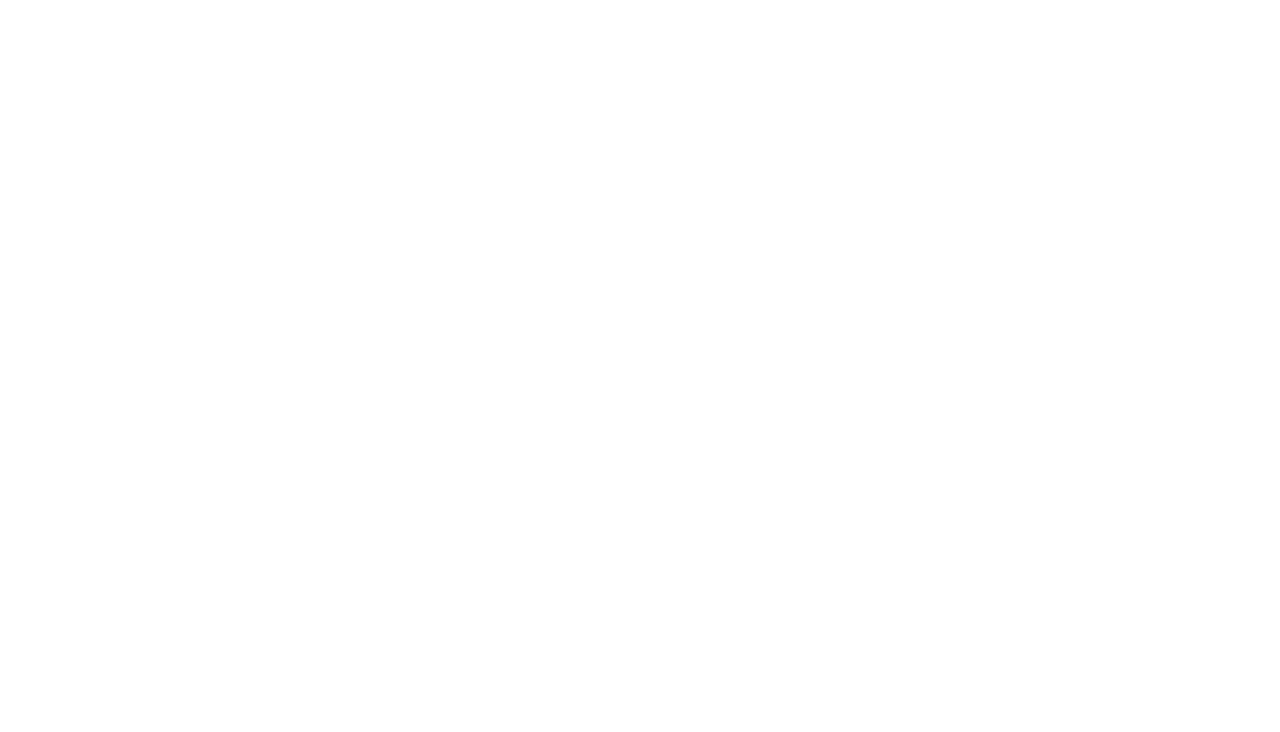
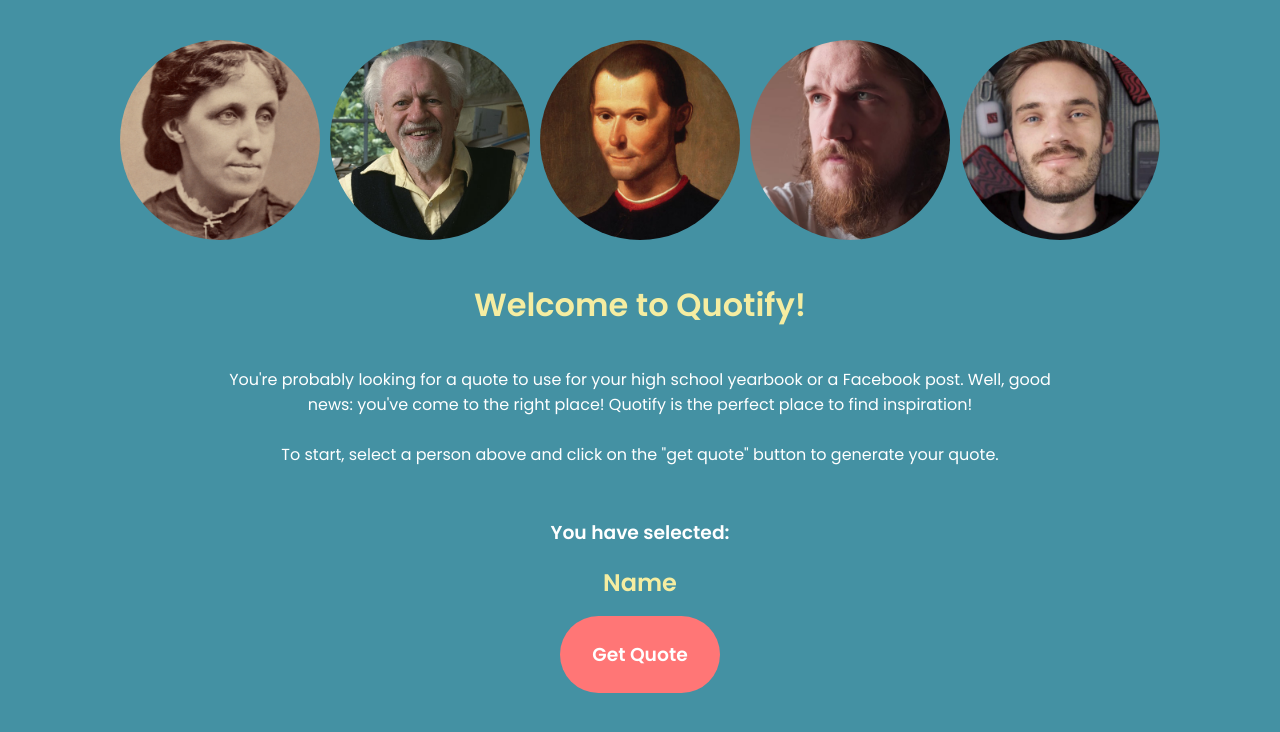
Before and after one commit to riaacordero/it103p-m2q1, a plain HTML site: page index.html in a window 1280 px wide. Drawn offline with Linux system fonts and the light colour scheme.

Commit message:
Created web layout w/o function. Added assets.

```diff
--- a/app.css
+++ b/app.css
@@ -0,0 +1,70 @@
+html{
+    background-color: #4491A3;
+    margin: 0%;
+}
+
+.row{
+    display: flex;
+    flex-direction: row;
+}
+
+.column{
+    display: flex;
+    flex-direction: column;
+}
+
+.center{
+    justify-content: center;
+    align-items: center;
+}
+
+.text-align-center{
+    text-align: center;
+}
+
+/* TEXTS */
+
+h1,h2,h3{
+    font-family: 'Poppins', sans-serif;
+    font-weight: 600;
+}
+
+p, input, label, select{
+    font-family: 'Poppins', sans-serif;
+}
+
+/* COLORS */
+
+.text-white{
+    color: white;
+}
+
+.text-accent-yellow{
+    color: #F5EDA1
+}
+
+.text-accent-pink{
+    color: #FF7676
+}
+
+
+/* CONTAINER */
+
+.main{
+    padding: 2em;
+}
+
+.circle-container{
+    width: 200px;
+    border-radius: 100px;
+}
+
+.button{
+    background-color: #FF7676;
+    border: none;
+    color: white;
+    border-radius: 50px;
+    padding: 5px;
+    width: 150px;
+    font-weight: 600;
+}
--- a/index.html
+++ b/index.html
@@ -4,9 +4,31 @@
     <meta charset="UTF-8">
     <meta http-equiv="X-UA-Compatible" content="IE=edge">
     <meta name="viewport" content="width=device-width, initial-scale=1.0">
+    <!-- google fonts -->
+    <link rel="preconnect" href="https://fonts.googleapis.com">
+    <link rel="preconnect" href="https://fonts.gstatic.com" crossorigin>
+    <link href="https://fonts.googleapis.com/css2?family=Poppins:wght@400;600&display=swap" rel="stylesheet">
+    <link rel="stylesheet" href="app.css">
     <title>Quotify</title>
 </head>
-<body>
+<body class="main column center" style="gap:1em">
+    <div class="row center" style="gap:10px">
+        <a><img src=assets/img/alcott.png alt="Louisa May Alcott" class="circle-container"></a>
+        <a><img src=assets/img/burke.png alt="Kenneth Burke" class="circle-container"></a>
+        <a><img src=assets/img/machiavelli.png alt="Nicholas Machiavelli" class="circle-container"></a>
+        <a><img src=assets/img/burnham.png alt="Bo Burnham" class="circle-container"></a>
+        <a><img src=assets/img/pewdiepie.png alt="Pewdiepie" class="circle-container"></a>
+
+    </div>
+    <div class="column center text-align-center">
+        <h1 class="text-accent-yellow">Welcome to Quotify!</h1>
+        <p class="text-white" style="width:70%">You're probably looking for a quote to use for your high school yearbook or a Facebook post. Well, good news: you've come to the right place! Quotify is the perfect place to find inspiration! <br><br> To start, select a person above and click on the "get quote" button to generate your quote.</p>
+    </div>
+    <div class="column center">
+        <h3 class="text-white">You have selected:</h3>
+        <h2 class="text-accent-yellow" style="margin:0%">Name</h2>
+    </div>
+    <a class="text-align-center button"><h3>Get Quote</h3></a>
 
 </body>
 </html>
```
Also changed, not shown: assets/img/alcott.png (added), assets/img/burke.png (added), assets/img/burnham.png (added), assets/img/machiavelli.png (added), assets/img/pewdiepie.png (added).
